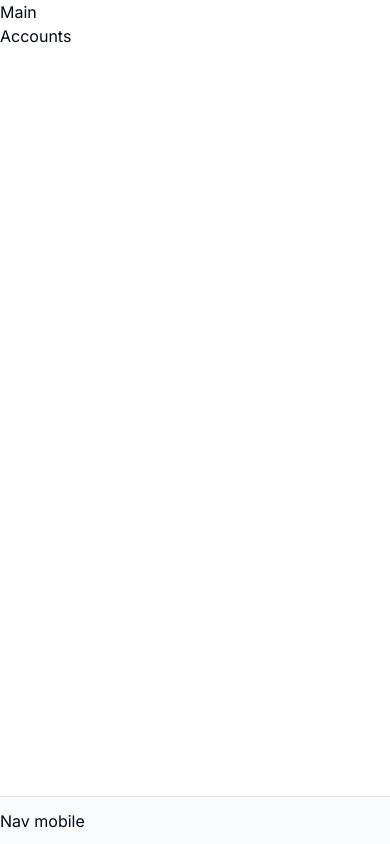
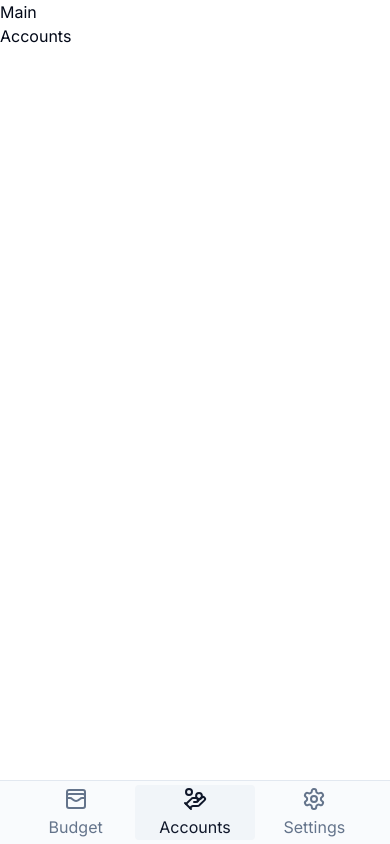
Before and after one commit to AntoineTA/WalletWrap, a Next.js app: page /accounts in a window 390 px wide. Built offline with nearby package versions, Linux system fonts and the light colour scheme.

Commit message:
bottom nav

```diff
--- a/app/(main)/layout.tsx
+++ b/app/(main)/layout.tsx
@@ -1,6 +1,6 @@
 import Link from "next/link"
 
-import { SideNav } from "@/components/Navigation";
+import { SideNav, BottomNav } from "@/components/Navigation";
 
 export default function BudgetLayout({
   children,
@@ -20,7 +20,7 @@ export default function BudgetLayout({
           Main
           {children}
         </main>
-        <div className="fixed bottom-0 w-full h-12 border-t bg-muted/40 flex items-center space-around md:hidden">Nav mobile</div>
+        <BottomNav />
       </div>
     </div>
   )
--- a/components/Navigation.tsx
+++ b/components/Navigation.tsx
@@ -33,4 +33,27 @@ const SideNav = () => {
     </nav>
   )
 }
-export { SideNav }
+
+const BottomNav = () => {
+  const pathname = usePathname()
+  const isActive = (path: string) => pathname === path
+
+  return (
+    <nav className="fixed bottom-0 w-full h-16 px-4 py-1 border-t bg-muted/40 flex items-center space-around md:hidden">
+      {navLinks.map(({ href, label, icon: Icon }) => (
+        <Link
+          key={href}
+          href={href}
+          className={cn(
+            isActive(href) ? "bg-muted text-primary" : "text-muted-foreground",
+            "flex flex-col items-center justify-center gap-1 w-full h-full transition-all rounded-sm"
+          )}
+        >
+          <Icon className="w-6 h-6" />
+          <span>{label}</span>
+        </Link>
+      ))}
+    </nav>
+  )
+}
+export { SideNav, BottomNav }
```
